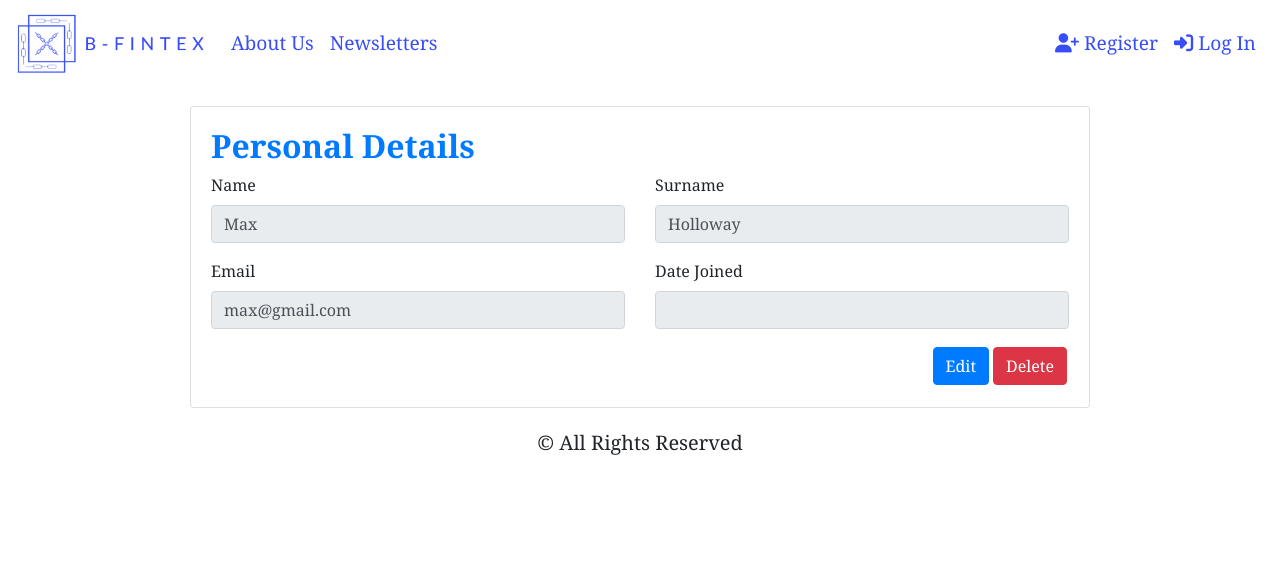
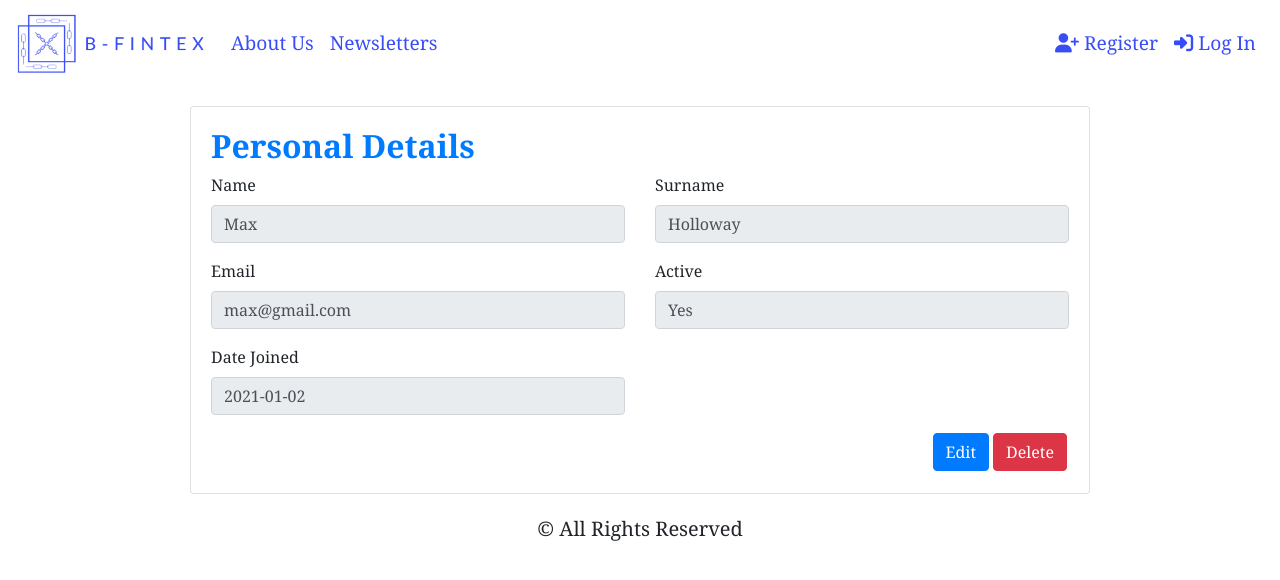
Before and after one commit to Damirbey/B-FINTEX, a React (Create React App) app: page /user/1 in a window 1280 px wide. Shown: the top 580 px of the page. Built offline with nearby package versions, Linux system fonts and the light colour scheme.

Commit message:
Added new field to the UserProfile page

```diff
--- a/src/components/AdminPanel/UserProfile/UserProfile.js
+++ b/src/components/AdminPanel/UserProfile/UserProfile.js
@@ -42,7 +42,8 @@ const UserProfile=(props)=>{
      /** Cosmetic functions to enable, disable and highlight required fields*/
     const exitEditableMode=()=>{
          setEditableMode(false);
-         for(var i=0;i<3;i++)
+         const numberOfEditableFields = document.querySelectorAll(".editable").length;
+         for(var i = 0;i < numberOfEditableFields;i++)
          {
              document.querySelectorAll(".editable")[i].readOnly = true;
          }
@@ -52,7 +53,8 @@ const UserProfile=(props)=>{
     }
     const enableFields=()=>{
          setEditableMode(true);
-         for(var i=0;i<3;i++)
+         const numberOfEditableFields = document.querySelectorAll(".editable").length;
+         for(var i=0;i < numberOfEditableFields; i++)
          document.querySelectorAll(".editable")[i].readOnly = false;
     }
     const resetField=(id)=>{
@@ -209,6 +211,12 @@ const UserProfile=(props)=>{
                                <input type="email" className="form-control editable" id="email" placeholder="Enter email ID" defaultValue={user[0].email} onChange={onEmailChange} readOnly/>
                            </div>
                        </div>
+                       <div className="col-xl-6 col-lg-6 col-md-6 col-sm-6 col-12">
+                           <div className="form-group">
+                               <label for="status">Active</label>
+                               <input type="text" className="form-control" id="status" placeholder="Current Status" defaultValue={user[0].active} readOnly/>
+                           </div>
+                       </div>
                        {
                            editableMode &&
                            <React.Fragment>
@@ -229,7 +237,7 @@ const UserProfile=(props)=>{
                        <div className="col-xl-6 col-lg-6 col-md-6 col-sm-6 col-12">
                            <div className="form-group">
                                <label for="dateJoined">Date Joined </label>
-                               <input type="text" className="form-control" id="dateJoined" value={user[0].joined} disabled/>
+                               <input type="text" className="form-control" id="dateJoined" value={user[0].joinedDate} disabled/>
                            </div>
                        </div>
                    </div>
--- a/src/data.js
+++ b/src/data.js
@@ -89,6 +89,7 @@ const users=[
         surname:"Holloway",
         password:"123",
         email:"max@gmail.com",
+        joinedDate:"2021-01-02",
         active:"Yes"
     },
     {
@@ -97,6 +98,7 @@ const users=[
         surname:"Admin",
         password:"123",
         email:"admin@gmail.com",
+        joinedDate:"2021-01-03",
         active:"Yes"
     },
     {
@@ -105,6 +107,7 @@ const users=[
         surname:"Mendy",
         password:"123",
         email:"emendy@gmail.com",
+        joinedDate:"2021-01-05",
         active:"Yes"
     },
     {
@@ -113,6 +116,7 @@ const users=[
         surname:"Werner",
         password:"123",
         email:"twerner@gmail.com",
+        joinedDate:"2021-01-06",
         active:"Yes"
     }
 ]
```
